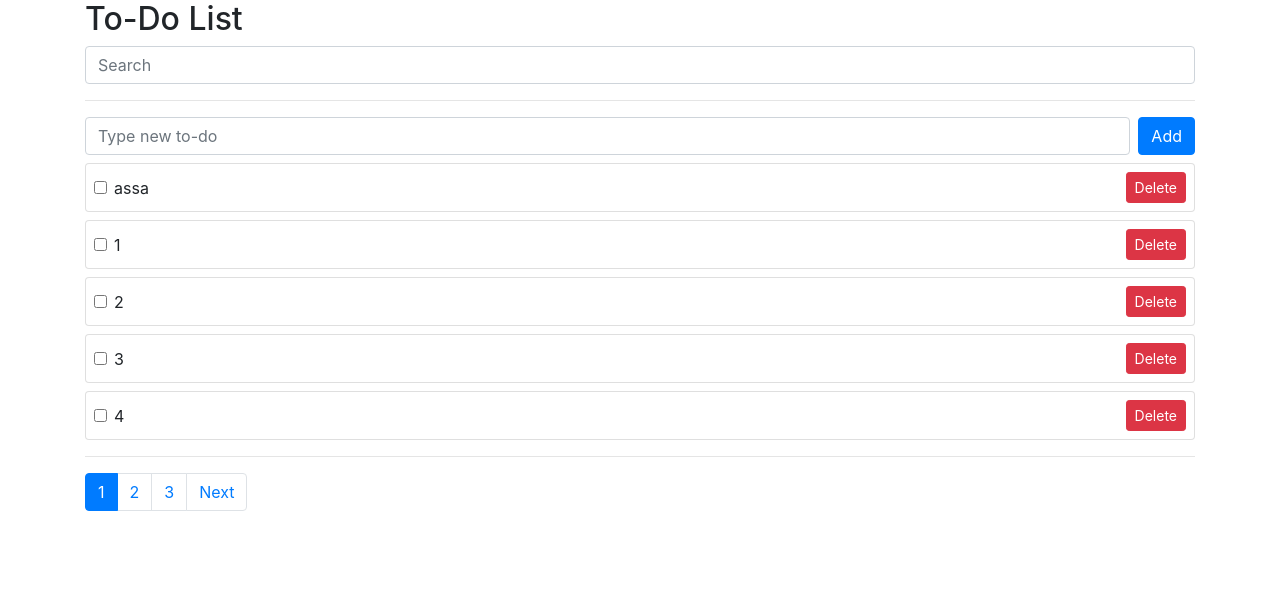
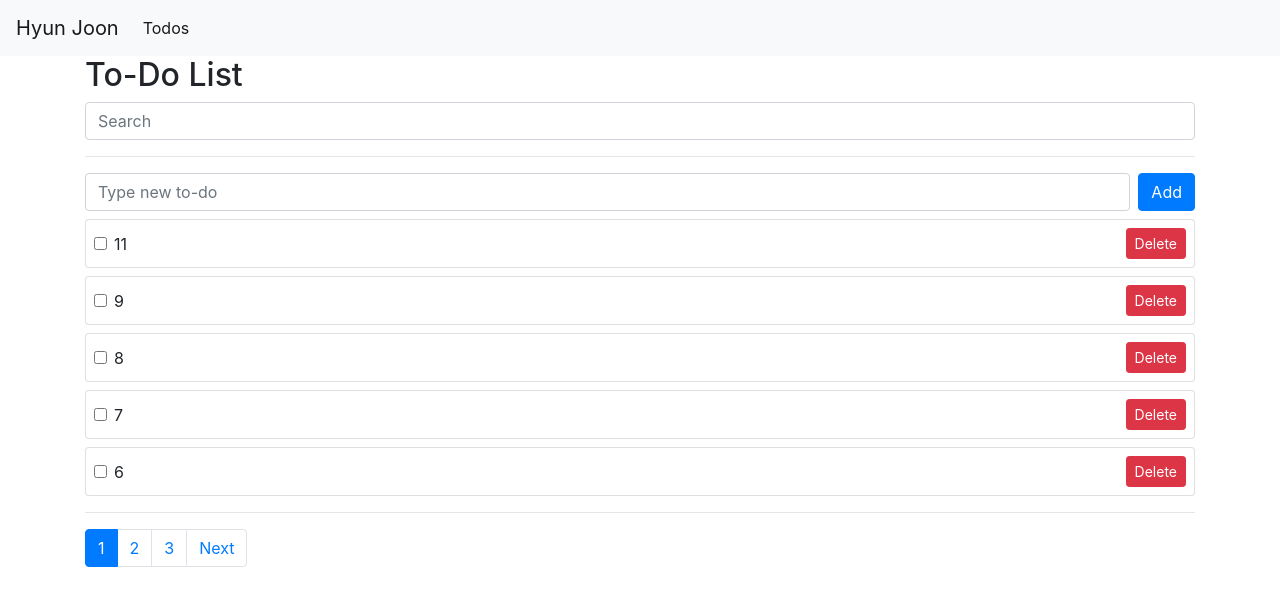
Before and after one commit to haryan248/vue3-project_inflearn, a Vue app: page /todos in a window 1280 px wide. Shown: the top 606 px of the page. Built offline with nearby package versions, Linux system fonts and the light colour scheme; data requests are answered from the project's data file.

Commit message:
04/21 TIL 인프런 강의

```diff
--- a/src/App.vue
+++ b/src/App.vue
@@ -1,128 +1,18 @@
 <template>
-    <div class="container">
-        <h2>To-Do List</h2>
-        <input class="form-control" type="text" v-model="searchText" placeholder="Search" />
-        <hr />
-        <TodoSimpleForm @add-todo="addTodo" />
-        <div style="color: red">{{ error }}</div>
+    <nav class="navbar navbar-expand-lg navbar-light bg-light">
+        <router-link class="navbar-brand" to="/">Hyun Joon</router-link>
 
-        <div v-if="!filteredTodos.length">There is nothing to display</div>
-        <TodoList :todos="filteredTodos" @toggle-todo="toggleTodo" @delete-todo="deleteTodo" />
-        <hr />
-        <nav aria-label="Page navigation example">
-            <ul class="pagination">
-                <li v-if="currentPage !== 1" class="page-item">
-                    <a style="cursor: pointer" class="page-link" @click="getTodos(currentPage - 1)"> Previous </a>
-                </li>
-                <li v-for="page in numberOfPages" :key="page" class="page-item" :class="currentPage === page ? 'active' : ''">
-                    <a style="cursor: pointer" class="page-link" @click="getTodos(page)">{{ page }}</a>
-                </li>
-                <li v-if="numberOfPages !== currentPage" class="page-item">
-                    <a style="cursor: pointer" class="page-link" @click="getTodos(currentPage + 1)">Next</a>
-                </li>
-            </ul>
-        </nav>
-    </div>
+        <ul class="navbar-nav mr-auto">
+            <li class="nav-item active">
+                <router-link class="nav-link" to="/todos">Todos</router-link>
+            </li>
+        </ul>
+    </nav>
+    <router-view />
 </template>
 
 <script>
-import { ref, computed } from "vue";
-import TodoSimpleForm from "./components/TodoSimpleForm.vue";
-import TodoList from "./components/TodoList.vue";
-import axios from "axios";
-export default {
-    components: {
-        TodoSimpleForm,
-        TodoList,
-    },
-    setup() {
-        const todos = ref([]);
-        const error = ref("");
-        const numberOfTodos = ref(0);
-        const limit = 5;
-        const currentPage = ref(1);
-        const numberOfPages = computed(() => {
-            return Math.ceil(numberOfTodos.value / limit);
-        });
-        const getTodos = async (page = currentPage.value) => {
-            currentPage.value = page;
-            try {
-                const res = await axios.get(`http://localhost:3000/todos?_page=${page}&_limit=${limit}`);
-                numberOfTodos.value = res.headers["x-total-count"];
-                todos.value = res.data;
-            } catch (err) {
-                console.log(err);
-                error.value = "Something went wrong.";
-            }
-        };
-        getTodos();
-        const addTodo = async (todo) => {
-            // 데이터베이스 투두를 저장
-            error.value = "";
-            try {
-                const res = await axios.post("http://localhost:3000/todos", {
-                    subject: todo.subject,
-                    completed: todo.completed,
-                });
-                todos.value.push(res.data);
-            } catch (err) {
-                console.log(err);
-                error.value = "Something went wrong.";
-            }
-        };
-        const deleteTodo = async (index) => {
-            error.value = "";
-            const id = todos.value[index].id;
-            try {
-                await axios.delete("http://localhost:3000/todos/" + id);
-
-                todos.value.splice(index, 1);
-            } catch (err) {
-                console.log(err);
-                error.value = "Something went wrong.";
-            }
-        };
-        const toggleTodo = async (index) => {
-            error.value = "";
-            const id = todos.value[index].id;
-            try {
-                await axios.patch("http://localhost:3000/todos/" + id, {
-                    completed: !todos.value[index].completed,
-                });
-                todos.value[index].completed = !todos.value[index].completed;
-            } catch (err) {
-                console.log(err);
-                error.value = "Something went wrong.";
-            }
-        };
-        const searchText = ref("");
-        const filteredTodos = computed(() => {
-            if (searchText.value) {
-                return todos.value.filter((todo) => {
-                    return todo.subject.includes(searchText.value);
-                });
-            }
-            return todos.value;
-        });
-        return {
-            todos,
-            addTodo,
-            deleteTodo,
-            toggleTodo,
-            searchText,
-            filteredTodos,
-            error,
-            numberOfPages,
-            currentPage,
-            getTodos,
-        };
-    },
-};
+export default {};
 </script>
 
-<style>
-.todo {
-    color: gray;
-    text-decoration: line-through;
-}
-</style>
+<style></style>
--- /dev/null
+++ b/src/pages/index.vue
@@ -0,0 +1,9 @@
+<template>
+    <div>Home Page</div>
+</template>
+
+<script>
+export default {};
+</script>
+
+<style></style>
--- /dev/null
+++ b/src/pages/todos/index.vue
@@ -0,0 +1,145 @@
+<template>
+    <router-view></router-view>
+    <div class="container">
+        <h2>To-Do List</h2>
+        <input class="form-control" type="text" v-model="searchText" placeholder="Search" @keyup.enter="searchTodo" />
+        <hr />
+        <TodoSimpleForm @add-todo="addTodo" />
+        <div style="color: red">{{ error }}</div>
+
+        <div v-if="!todos.length">There is nothing to display</div>
+        <TodoList :todos="todos" @toggle-todo="toggleTodo" @delete-todo="deleteTodo" />
+        <hr />
+        <nav aria-label="Page navigation example">
+            <ul class="pagination">
+                <li v-if="currentPage !== 1" class="page-item">
+                    <a style="cursor: pointer" class="page-link" @click="getTodos(currentPage - 1)"> Previous </a>
+                </li>
+                <li v-for="page in numberOfPages" :key="page" class="page-item" :class="currentPage === page ? 'active' : ''">
+                    <a style="cursor: pointer" class="page-link" @click="getTodos(page)">{{ page }}</a>
+                </li>
+                <li v-if="numberOfPages !== currentPage" class="page-item">
+                    <a style="cursor: pointer" class="page-link" @click="getTodos(currentPage + 1)">Next</a>
+                </li>
+            </ul>
+        </nav>
+    </div>
+</template>
+
+<script>
+import { ref, computed, watch } from "vue";
+import TodoSimpleForm from "@/components/TodoSimpleForm.vue";
+import TodoList from "@/components/TodoList.vue";
+import axios from "axios";
+export default {
+    components: {
+        TodoSimpleForm,
+        TodoList,
+    },
+    setup() {
+        const todos = ref([]);
+        const error = ref("");
+        const numberOfTodos = ref(0);
+        const limit = 5;
+        const currentPage = ref(1);
+        const searchText = ref("");
+
+        watch(currentPage, () => {
+            console.log("hello");
+        });
+
+        const numberOfPages = computed(() => {
+            return Math.ceil(numberOfTodos.value / limit);
+        });
+
+        const getTodos = async (page = currentPage.value) => {
+            currentPage.value = page;
+            try {
+                const res = await axios.get(
+                    `http://localhost:3000/todos?_sort=id&_order=desc&subect_like=${searchText.value}&_page=${page}&_limit=${limit}`
+                );
+                numberOfTodos.value = res.headers["x-total-count"];
+                todos.value = res.data;
+            } catch (err) {
+                console.log(err);
+                error.value = "Something went wrong.";
+            }
+        };
+
+        getTodos();
+
+        const addTodo = async (todo) => {
+            // 데이터베이스 투두를 저장
+            error.value = "";
+            try {
+                await axios.post("http://localhost:3000/todos", {
+                    subject: todo.subject,
+                    completed: todo.completed,
+                });
+                getTodos(1);
+            } catch (err) {
+                console.log(err);
+                error.value = "Something went wrong.";
+            }
+        };
+
+        const deleteTodo = async (index) => {
+            error.value = "";
+            const id = todos.value[index].id;
+            try {
+                await axios.delete("http://localhost:3000/todos/" + id);
+                getTodos(1);
+            } catch (err) {
+                console.log(err);
+                error.value = "Something went wrong.";
+            }
+        };
+
+        const toggleTodo = async (index) => {
+            error.value = "";
+            const id = todos.value[index].id;
+            try {
+                await axios.patch("http://localhost:3000/todos/" + id, {
+                    completed: !todos.value[index].completed,
+                });
+                todos.value[index].completed = !todos.value[index].completed;
+            } catch (err) {
+                console.log(err);
+                error.value = "Something went wrong.";
+            }
+        };
+
+        let timeout = null;
+        const searchTodo = () => {
+            clearTimeout(timeout);
+            getTodos(1);
+        };
+        watch(searchText, () => {
+            clearTimeout(timeout);
+            timeout = setTimeout(() => {
+                getTodos(1);
+            }, 2000);
+        });
+
+        return {
+            todos,
+            addTodo,
+            deleteTodo,
+            toggleTodo,
+            searchText,
+            searchTodo,
+            error,
+            numberOfPages,
+            currentPage,
+            getTodos,
+        };
+    },
+};
+</script>
+
+<style>
+.todo {
+    color: gray;
+    text-decoration: line-through;
+}
+</style>
```
Also changed, not shown: src/main.js (+4 -3 lines).
